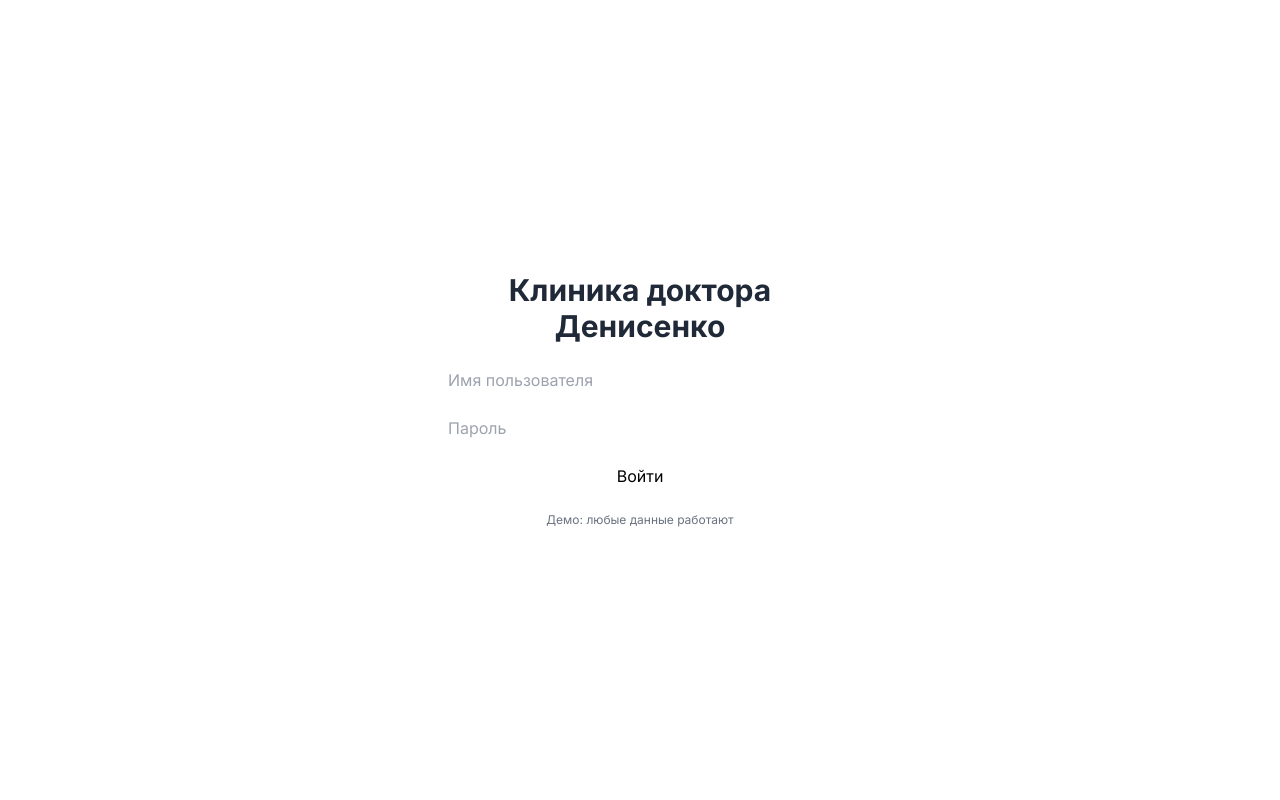
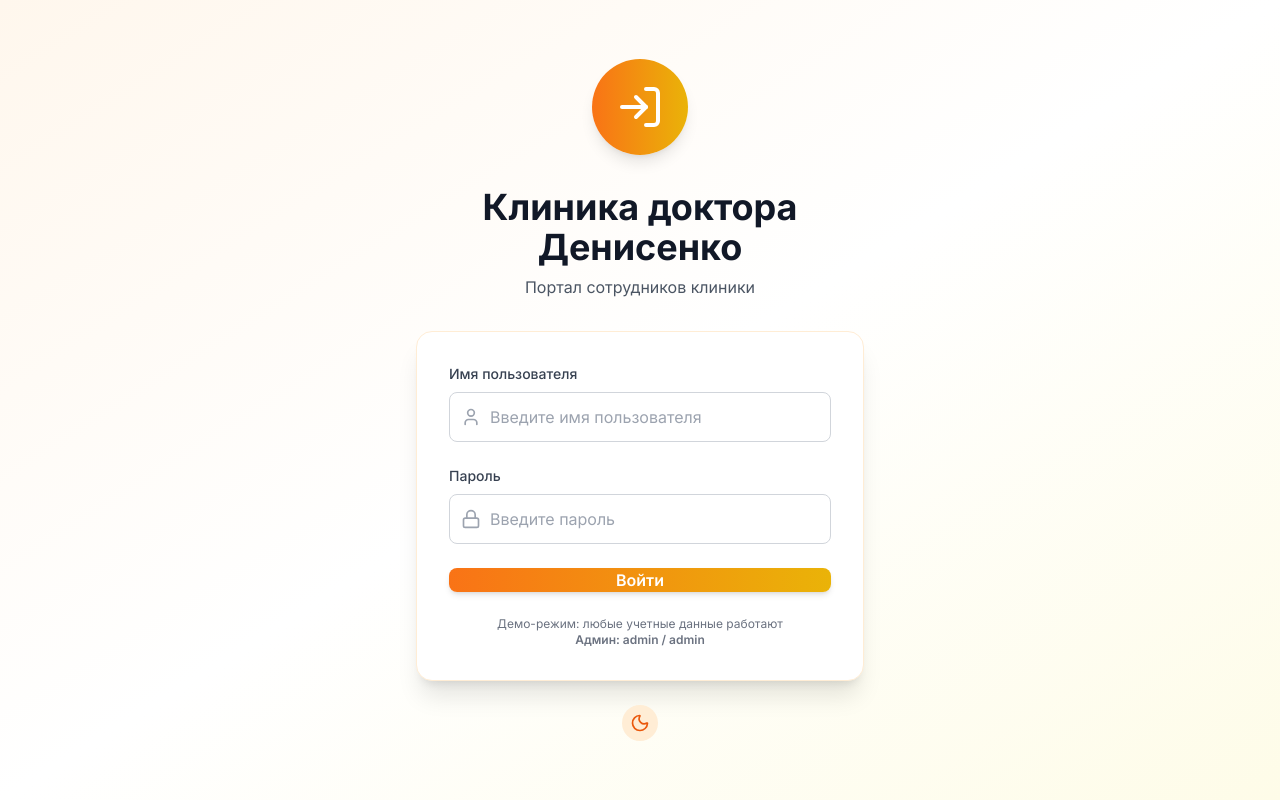
Before and after one commit to ChulkovAlex/dental-portal, a React (Vite) app: page / in a window 1280 px wide. Built offline with nearby package versions, Linux system fonts and the light colour scheme.

Commit message:
feat: unified login & dashboard design

```diff
--- a/src/index.css
+++ b/src/index.css
@@ -7,3 +7,12 @@
 @layer base {
   html { font-family: 'Inter', sans-serif; }
 }
+
+@layer components {
+  .input-field {
+    @apply w-full border border-gray-300 rounded-lg px-4 py-3 focus:ring-2 focus:ring-orange-500 focus:outline-none;
+  }
+  .btn-primary {
+    @apply bg-gradient-to-r from-orange-500 to-yellow-500 text-white font-semibold rounded-lg shadow-md hover:from-orange-600 hover:to-yellow-600 transition-all duration-300;
+  }
+}
--- a/src/pages/Login.tsx
+++ b/src/pages/Login.tsx
@@ -1,29 +1,108 @@
-import { FormEvent } from 'react';
-import { useNavigate } from 'react-router-dom';
+import React, { useState, FormEvent } from 'react';
+import { LogIn, User, Lock, Sun, Moon } from 'lucide-react';
 
 export default function Login() {
-  const nav = useNavigate();
+  const [loading, setLoading] = useState(false);
+  const [dark, setDark] = useState(false);
 
   const handleLogin = (e: FormEvent) => {
     e.preventDefault();
-    // demo: always log in
-    localStorage.setItem('user', JSON.stringify({ name: 'Админ', role: 'admin' }));
-    nav('/dashboard');
+    setLoading(true);
+    setTimeout(() => {
+      localStorage.setItem('user', JSON.stringify({ name: 'Админ' }));
+      window.location.href = '/dashboard';
+    }, 800);
   };
 
   return (
-    <div className="min-h-screen gradient-bg flex items-center justify-center p-4">
-      <form onSubmit={handleLogin} className="card w-full max-w-sm space-y-6">
-        <h1 className="text-3xl font-bold text-center text-gray-800">
+    <div
+      className={`min-h-screen flex items-center justify-center p-4 transition-colors ${
+        dark ? 'bg-gray-900' : 'bg-gradient-to-br from-orange-50 via-white to-yellow-50'
+      }`}
+    >
+      <div className="w-full max-w-md">
+        {/* Логотип */}
+        <div className="flex justify-center mb-8">
+          <div className="w-24 h-24 bg-gradient-to-r from-orange-500 to-yellow-500 rounded-full flex items-center justify-center shadow-lg">
+            <LogIn className="w-12 h-12 text-white" />
+          </div>
+        </div>
+
+        {/* Заголовок */}
+        <h1 className={`text-4xl font-bold text-center mb-2 ${dark ? 'text-white' : 'text-gray-900'}`}>
           Клиника доктора Денисенко
         </h1>
-        <input className="input-field" placeholder="Имя пользователя" required />
-        <input className="input-field" type="password" placeholder="Пароль" required />
-        <button type="submit" className="btn-primary w-full">Войти</button>
-        <p className="text-xs text-center text-gray-500">
-          Демо: любые данные работают
+        <p className={`text-center mb-8 ${dark ? 'text-gray-300' : 'text-gray-600'}`}>
+          Портал сотрудников клиники
         </p>
-      </form>
+
+        {/* Форма */}
+        <form
+          onSubmit={handleLogin}
+          className={`bg-white rounded-2xl shadow-xl border border-orange-100 p-8 space-y-6 ${
+            dark ? 'bg-gray-800 border-gray-700' : ''
+          }`}
+        >
+          {/* Поле логин */}
+          <div>
+            <label className={`block text-sm font-medium mb-2 ${dark ? 'text-gray-200' : 'text-gray-700'}`}>
+              Имя пользователя
+            </label>
+            <div className="relative">
+              <User className="absolute left-3 top-1/2 -translate-y-1/2 w-5 h-5 text-gray-400" />
+              <input
+                required
+                className={`input-field pl-10 ${dark ? 'bg-gray-700 border-gray-600 text-white' : ''}`}
+                placeholder="Введите имя пользователя"
+              />
+            </div>
+          </div>
+
+          {/* Поле пароль */}
+          <div>
+            <label className={`block text-sm font-medium mb-2 ${dark ? 'text-gray-200' : 'text-gray-700'}`}>
+              Пароль
+            </label>
+            <div className="relative">
+              <Lock className="absolute left-3 top-1/2 -translate-y-1/2 w-5 h-5 text-gray-400" />
+              <input
+                required
+                type="password"
+                className={`input-field pl-10 ${dark ? 'bg-gray-700 border-gray-600 text-white' : ''}`}
+                placeholder="Введите пароль"
+              />
+            </div>
+          </div>
+
+          {/* Кнопка входа */}
+          <button
+            type="submit"
+            disabled={loading}
+            className={`btn-primary w-full ${loading ? 'opacity-50 cursor-not-allowed' : ''}`}
+          >
+            {loading ? 'Загрузка...' : 'Войти'}
+          </button>
+
+          {/* Подсказка */}
+          <p className={`text-xs text-center ${dark ? 'text-gray-400' : 'text-gray-500'}`}>
+            Демо-режим: любые учетные данные работают
+            <br />
+            <span className="font-semibold">Админ: admin / admin</span>
+          </p>
+        </form>
+
+        {/* Переключатель темы */}
+        <div className="flex justify-center mt-6">
+          <button
+            onClick={() => setDark(!dark)}
+            className={`p-2 rounded-full transition-colors ${
+              dark ? 'bg-gray-700 text-yellow-400' : 'bg-orange-100 text-orange-600'
+            }`}
+          >
+            {dark ? <Sun className="w-5 h-5" /> : <Moon className="w-5 h-5" />}
+          </button>
+        </div>
+      </div>
     </div>
   );
 }
```
